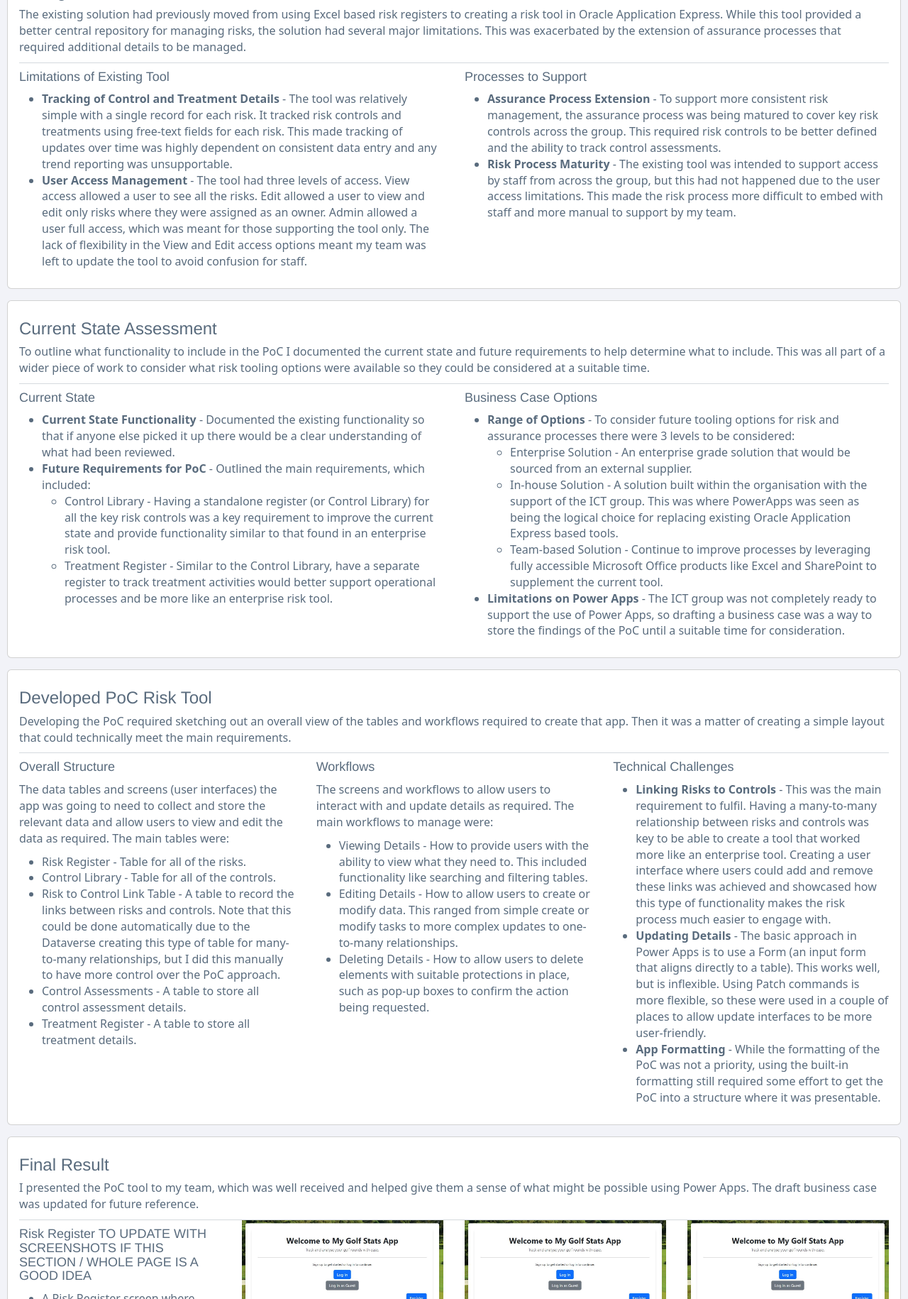
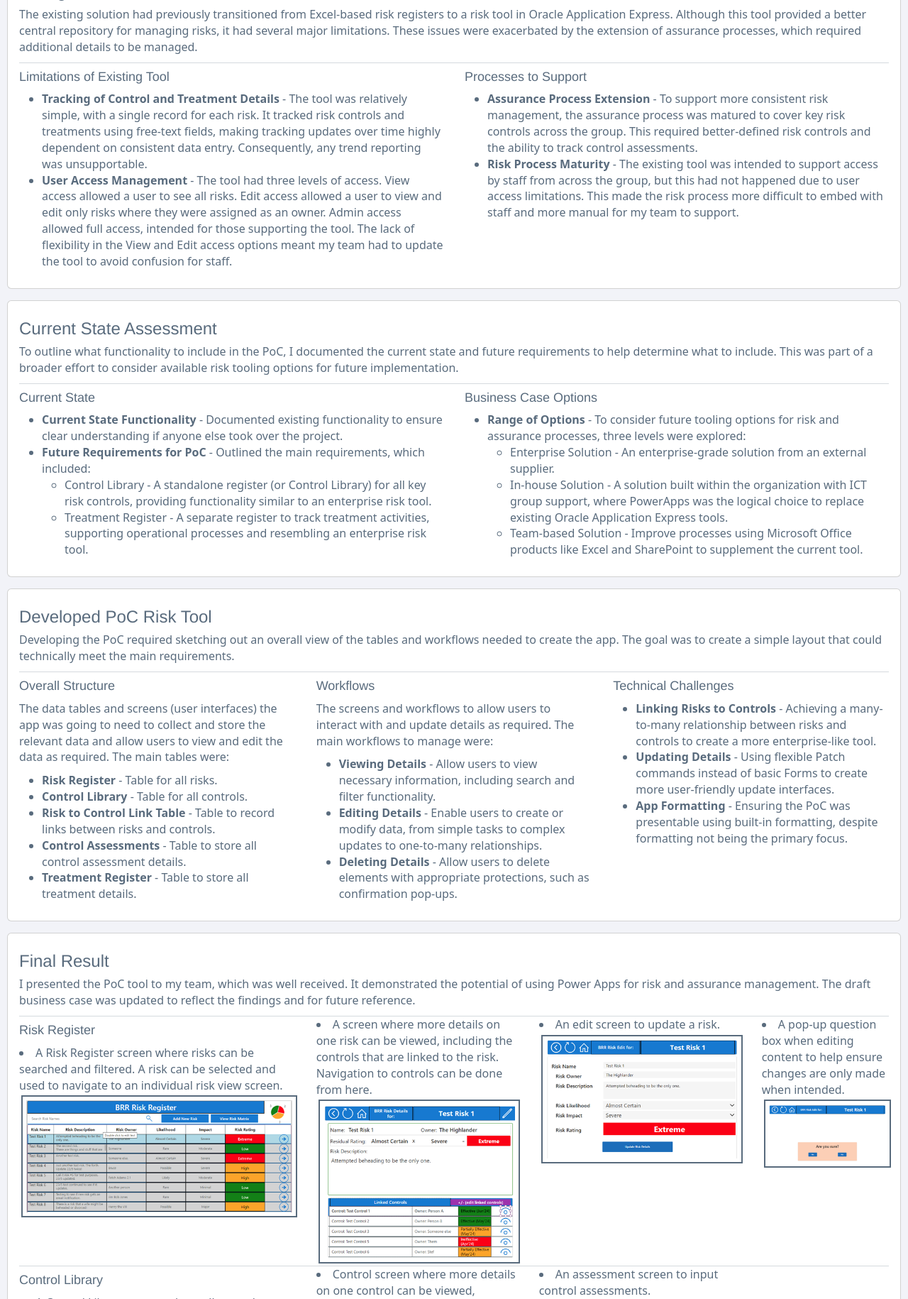
Before and after one commit to philipgjreid/pgjr-site, a Django app: page /portfolio_powerapps in a window 1280 px wide. Shown: the part 681-2511 px from the top of the page at 71% size. Run offline with Django 5.2, Linux system fonts and the light colour scheme.

Commit message:
Updates for Power Apps PoC page

```diff
--- a/mainapp/static/mainapp/css/styles.css
+++ b/mainapp/static/mainapp/css/styles.css
@@ -3193,3 +3193,9 @@ a.list-group-item-danger.active:focus {
     height: 18px; /* Maintains the aspect ratio */
     margin-bottom: .8em;
 }
+
+.img-border {
+    border: 2px solid #596b7d; /* Adjust border width and color as needed */
+    padding: 5px; /* Optional padding within the border */
+    margin: 3px;
+}
--- a/resumeapp/templates/resumeapp/portfolio-powerapps.html
+++ b/resumeapp/templates/resumeapp/portfolio-powerapps.html
@@ -23,6 +23,20 @@
     color: #596b7d; /* Custom color for bullet points */
 }
 
+.img-border {
+    border: 2px solid #596b7d; /* Adjust border width and color as needed */
+    padding: 5px; /* Optional padding within the border */
+    margin: 3px;
+}
+
+.icon-size-powerapps-sm {
+    width: auto; /* Adjust to your preferred width */
+    padding-left: 0px;
+    padding-right: 0px;
+    height: 18px; /* Maintains the aspect ratio */
+    margin-bottom: .4em;
+}
+
 </style>
 
 
@@ -38,7 +52,7 @@
 <div class="col-12 mb-3">
   <div class="card">
     <div class="card-body">
-      <p class="card-text">While I was working at the Ministry of Justice (circa 2024) as a risk consultant, I developed a proof-of-concept app for risk and assurance management using Power Apps. The existing risk tool had been created to move away from using Excel based risk registers, but still had several limitations and missing functionality. My aim was to show what could be done using Power Apps as a potential future tooling option.</p>
+      <p class="card-text">While working at the Ministry of Justice in 2024 as a risk consultant, I developed a proof-of-concept (PoC) app for risk and assurance management using Power Apps. The existing risk tool had moved away from Excel-based risk registers but still faced several limitations and lacked essential functionality. My aim was to demonstrate the potential capabilities of Power Apps as a future tooling option.</p>
       <hr>
       <div class="row">
         <div class="col-lg-8">
@@ -46,7 +60,7 @@
           <ul>
             <li><strong>Current State Assessment</strong> - Assessed the current state and documented future state requirements as a baseline for creating the PoC app
             </li>
-            <li><strong>Developed PoC Risk Tool</strong> Developed an app to showcase the potential functionality that could be built using Power Apps
+            <li><strong>Developed PoC Risk Tool</strong> - Created an app to showcase the potential functionality that could be built using Power Apps
             </li>
             <li><strong>Business Case for Risk Tool</strong> - Presented the PoC app to my team and incorporated the option into a draft business case
             </li>
@@ -56,7 +70,7 @@
           <h3>Skills Used</h3>
           <ul>
             <li>
-              <img src="{% static 'resumeapp/assets/img/PowerApps_scalable.svg' %}" alt="Power Apps Logo" class="icon-size-powerapps"> <strong>Power Apps</strong> - App development with DAX and Power Fx
+              <img src="{% static 'resumeapp/assets/img/PowerApps_scalable.svg' %}" alt="Power Apps Logo" class="icon-size-powerapps-sm"> <strong>Power Apps</strong> - App development with DAX and Power Fx
             </li>
             <li class="dev-icons">
               <i class="fas fa-database"></i> <strong>Databases</strong> - Database structure creation in Dataverse
@@ -82,22 +96,22 @@
       <div class="d-flex align-items-center">
         <h3 class="card-title">Background</h3>
       </div>
-        <p class="card-text">The existing solution had previously moved from using Excel based risk registers to creating a risk tool in Oracle Application Express. While this tool provided a better central repository for managing risks, the solution had several major limitations. This was exacerbated by the extension of assurance processes that required additional details to be managed.
+        <p class="card-text">The existing solution had previously transitioned from Excel-based risk registers to a risk tool in Oracle Application Express. Although this tool provided a better central repository for managing risks, it had several major limitations. These issues were exacerbated by the extension of assurance processes, which required additional details to be managed.
         </p>
       <hr>
       <div class="row">
         <div class="col-lg-6">
           <h4>Limitations of Existing Tool</h4>
           <ul>
-              <li><strong>Tracking of Control and Treatment Details</strong> - The tool was relatively simple with a single record for each risk. It tracked risk controls and treatments using free-text fields for each risk. This made tracking of updates over time was highly dependent on consistent data entry and any trend reporting was unsupportable.</li>
-              <li><strong>User Access Management</strong> - The tool had three levels of access. View access allowed a user to see all the risks. Edit allowed a user to view and edit only risks where they were assigned as an owner. Admin allowed a user full access, which was meant for those supporting the tool only. The lack of flexibility in the View and Edit access options meant my team was left to update the tool to avoid confusion for staff.</li>
+              <li><strong>Tracking of Control and Treatment Details</strong> - The tool was relatively simple, with a single record for each risk. It tracked risk controls and treatments using free-text fields, making tracking updates over time highly dependent on consistent data entry. Consequently, any trend reporting was unsupportable.</li>
+              <li><strong>User Access Management</strong> - The tool had three levels of access. View access allowed a user to see all risks. Edit access allowed a user to view and edit only risks where they were assigned as an owner. Admin access allowed full access, intended for those supporting the tool. The lack of flexibility in the View and Edit access options meant my team had to update the tool to avoid confusion for staff.</li>
           </ul>
         </div>
         <div class="col-lg-6">
           <h4>Processes to Support</h4>
           <ul>
-              <li><strong>Assurance Process Extension</strong> - To support more consistent risk management, the assurance process was being matured to cover key risk controls across the group. This required risk controls to be better defined and the ability to track control assessments.</li>
-              <li><strong>Risk Process Maturity</strong> - The existing tool was intended to support access by staff from across the group, but this had not happened due to the user access limitations. This made the risk process more difficult to embed with staff and more manual to support by my team.</li>
+              <li><strong>Assurance Process Extension</strong> - To support more consistent risk management, the assurance process was matured to cover key risk controls across the group. This required better-defined risk controls and the ability to track control assessments.</li>
+              <li><strong>Risk Process Maturity</strong> - The existing tool was intended to support access by staff from across the group, but this had not happened due to user access limitations. This made the risk process more difficult to embed with staff and more manual for my team to support.</li>
           </ul>
         </div>
       </div>
@@ -113,17 +127,17 @@
       <div class="d-flex align-items-center">
         <h3 class="card-title">Current State Assessment</h3>
       </div>
-      <p class="card-text">To outline what functionality to include in the PoC I documented the current state and future requirements to help determine what to include. This was all part of a wider piece of work to consider what risk tooling options were available so they could be considered at a suitable time.</p>
+      <p class="card-text">To outline what functionality to include in the PoC, I documented the current state and future requirements to help determine what to include. This was part of a broader effort to consider available risk tooling options for future implementation.</p>
       <hr>
       <div class="row">
         <div class="col-lg-6">
           <h4>Current State</h4>
           <ul>
-            <li><strong>Current State Functionality</strong> - Documented the existing functionality so that if anyone else picked it up there would be a clear understanding of what had been reviewed.</li>
+            <li><strong>Current State Functionality</strong> - Documented existing functionality to ensure clear understanding if anyone else took over the project.</li>
             <li><strong>Future Requirements for PoC</strong> - Outlined the main requirements, which included:
               <ul>
-                <li>Control Library - Having a standalone register (or Control Library) for all the key risk controls was a key requirement to improve the current state and provide functionality similar to that found in an enterprise risk tool.</li>
-                <li>Treatment Register - Similar to the Control Library, have a separate register to track treatment activities would better support operational processes and be more like an enterprise risk tool.</li>
+                <li>Control Library - A standalone register (or Control Library) for all key risk controls, providing functionality similar to an enterprise risk tool.</li>
+                <li>Treatment Register - A separate register to track treatment activities, supporting operational processes and resembling an enterprise risk tool.</li>
               </ul>
             </li>
           </ul>
@@ -131,13 +145,13 @@
         <div class="col-lg-6">
           <h4>Business Case Options</h4>
           <ul>
-              <li><strong>Range of Options</strong> - To consider future tooling options for risk and assurance processes there were 3 levels to be considered:
+              <li><strong>Range of Options</strong> - To consider future tooling options for risk and assurance processes, three levels were explored:
                 <ul>
-                  <li>Enterprise Solution - An enterprise grade solution that would be sourced from an external supplier.</li>
-                  <li>In-house Solution - A solution built within the organisation with the support of the ICT group. This was where PowerApps was seen as being the logical choice for replacing existing Oracle Application Express based tools.</li>
-                  <li>Team-based Solution - Continue to improve processes by leveraging fully accessible Microsoft Office products like Excel and SharePoint to supplement the current tool.</li>
+                  <li>Enterprise Solution - An enterprise-grade solution from an external supplier.</li>
+                  <li>In-house Solution - A solution built within the organization with ICT group support, where PowerApps was the logical choice to replace existing Oracle Application Express tools.</li>
+                  <li>Team-based Solution - Improve processes using Microsoft Office products like Excel and SharePoint to supplement the current tool.</li>
                 </ul> </li>
-              <li><strong>Limitations on Power Apps</strong> - The ICT group was not completely ready to support the use of Power Apps, so drafting a business case was a way to store the findings of the PoC until a suitable time for consideration.</li>
+              <!-- <li><strong>Limitations on Power Apps</strong> - The ICT group was not completely ready to support the use of Power Apps, so drafting a business case was a way to store the findings of the PoC until a suitable time for consideration.</li> -->
           </ul>
         </div>
       </div>
@@ -152,63 +166,39 @@
       <div class="d-flex align-items-center">
         <h3 class="card-title">Developed PoC Risk Tool</h3>
       </div>
-      <p class="card-text">Developing the PoC required sketching out an overall view of the tables and workflows required to create that app. Then it was a matter of creating a simple layout that could technically meet the main requirements.</p>
+      <p class="card-text">Developing the PoC required sketching out an overall view of the tables and workflows needed to create the app. The goal was to create a simple layout that could technically meet the main requirements.</p>
       <hr>
       <div class="row">
         <div class="col-lg-4">
           <h4>Overall Structure</h4>
           <p>The data tables and screens (user interfaces) the app was going to need to collect and store the relevant data and allow users to view and edit the data as required. The main tables were:</p>
             <ul>
-              <li>Risk Register - Table for all of the risks.</li>
-              <li>Control Library - Table for all of the controls.</li>
-              <li>Risk to Control Link Table - A table to record the links between risks and controls. Note that this could be done automatically due to the Dataverse creating this type of table for many-to-many relationships, but I did this manually to have more control over the PoC approach.</li>
-              <li>Control Assessments - A table to store all control assessment details.</li>
-              <li>Treatment Register - A table to store all treatment details.</li>
+              <li><strong>Risk Register</strong> - Table for all risks.</li>
+              <li><strong>Control Library</strong> - Table for all controls.</li>
+              <li><strong>Risk to Control Link Table</strong> - Table to record links between risks and controls.</li>
+              <li><strong>Control Assessments</strong> - Table to store all control assessment details.</li>
+              <li><strong>Treatment Register</strong> - Table to store all treatment details.</li>
             </ul>
         </div>
         <div class="col-lg-4">
           <h4>Workflows</h4>
           <p>The screens and workflows to allow users to interact with and update details as required. The main workflows to manage were:</p>
             <ul>
-              <li>Viewing Details - How to provide users with the ability to view what they need to. This included functionality like searching and filtering tables.</li>
-              <li>Editing Details - How to allow users to create or modify data. This ranged from simple create or modify tasks to more complex updates to one-to-many relationships.</li>
-              <li>Deleting Details - How to allow users to delete elements with suitable protections in place, such as pop-up boxes to confirm the action being requested.</li>
+              <li><strong>Viewing Details</strong> - Allow users to view necessary information, including search and filter functionality.</li>
+              <li><strong>Editing Details</strong> - Enable users to create or modify data, from simple tasks to complex updates to one-to-many relationships.</li>
+              <li><strong>Deleting Details</strong> - Allow users to delete elements with appropriate protections, such as confirmation pop-ups.</li>
             </ul>
         </div>
                 <div class="col-lg-4">
           <h4>Technical Challenges</h4>
           <ul>
-            <li><strong>Linking Risks to Controls</strong> - This was the main requirement to fulfil. Having a many-to-many relationship between risks and controls was key to be able to create a tool that worked more like an enterprise tool. Creating a user interface where users could add and remove these links was achieved and showcased how this type of functionality makes the risk process much easier to engage with.
-            <li><strong>Updating Details</strong> - The basic approach in Power Apps is to use a Form (an input form that aligns directly to a table). This works well, but is inflexible. Using Patch commands is more flexible, so these were used in a couple of places to allow update interfaces to be more user-friendly.</li>
+            <li><strong>Linking Risks to Controls</strong> - Achieving a many-to-many relationship between risks and controls to create a more enterprise-like tool.
+            <li><strong>Updating Details</strong> - Using flexible Patch commands instead of basic Forms to create more user-friendly update interfaces.</li>
             </li>
-            <li><strong>App Formatting</strong> - While the formatting of the PoC was not a priority, using the built-in formatting still required some effort to get the PoC into a structure where it was presentable.</li>
+            <li><strong>App Formatting</strong> - Ensuring the PoC was presentable using built-in formatting, despite formatting not being the primary focus.</li>
           </ul>
         </div>
       </div>
-
-     <!--  <div class="row">
-        <div class="col-lg-4">
-          <h4>Home Page</h4>
-          <ul>
-              <li>The concept of a home page got me looking around at overall themes for the site. I came across one that was fairly simple and suited the type of content I was trying to create. I incorporated this into my page by:
-                <ul>
-                  <li>Copying the example page HTML and CSS into my page.</li>
-                  <li>Working out the aspects of the example code that I wanted to keep in terms of functionality and theme.</li>
-                  <li>Created my own version of a home page using the techniques I found useful.</li>
-                </ul>
-              </li>
-          </ul>
-        </div>
-        <div class="col-lg-8">
-          <h4>General Techniques Used</h4>
-          <ul>
-              <li><strong>Pre-made Layouts</strong> - A helpful tip I got was to use HTML templates to help shortcut creating pages. There was a learning curve for how to use a mix of HTML, CSS and Bootstrap layout and formatting approaches and getting them to work together. While I did copy HTML / CSS from various places to some extent, I tried to manually adjust a lot of it to help learn how things work.</li>
-              <li><strong>AI Support</strong> - I leaned heavily on the likes of Copilot and ChatGPT throughout the entire process to find out how to do things, trouble shoot code, and generally work on the components to be able to build the overall site.</li>
-              <li><strong>Online Resources</strong> - I spent a lot of time watching instructional videos to learn the fundamentals of things like Django and GitHub and also to help with more specific techniques and approaches.</li>
-          </ul>
-        </div>
-      </div> -->
-
     </div>
   </div>
 </div>
@@ -220,56 +210,53 @@
       <div class="d-flex align-items-center">
         <h3 class="card-title">Final Result</h3>
       </div>
-      <p class="card-text">I presented the PoC tool to my team, which was well received and helped give them a sense of what might be possible using Power Apps. The draft business case was updated for future reference.</p>
+      <p class="card-text">I presented the PoC tool to my team, which was well received. It demonstrated the potential of using Power Apps for risk and assurance management. The draft business case was updated to reflect the findings and for future reference.</p>
 
       <hr>
       <div class="row">
-          <div class="col-lg-3">
-              <h4>Risk Register TO UPDATE WITH SCREENSHOTS IF THIS SECTION / WHOLE PAGE IS A GOOD IDEA</h4>
-              <ul>
-                  <li>A Risk Register screen where risks can be searched and filtered. A risk can be selected and used to navigate to an individual risk view screen.</li>
-                  <li>Risk screen where more details on one risk can be viewed, including the controls that are linked to the risk. Navigation to controls can be done from here.</li>
-                  <li>An edit screen to update a risk.</li>
-              </ul>
+          <div class="col-lg-4">
+            <h4>Risk Register</h4>
+              <li>A Risk Register screen where risks can be searched and filtered. A risk can be selected and used to navigate to an individual risk view screen.</li>
+              <img src="{% static 'resumeapp/assets/img/riskregister.png' %}" class="img-fluid img-border" alt="Risk Register Screen">
           </div>
           <div class="col-lg-3">
-              <img src="{% static 'roundapp/images/golfapploginpage.jpg' %}" class="img-fluid" alt="Golf App Login">
+            <li>A screen where more details on one risk can be viewed, including the controls that are linked to the risk. Navigation to controls can be done from here.</li>
+              <img src="{% static 'resumeapp/assets/img/riskdetail.png' %}" class="img-fluid img-border" alt="Risk Detail Screen">
           </div>
           <div class="col-lg-3">
-              <img src="{% static 'roundapp/images/golfapploginpage.jpg' %}" class="img-fluid" alt="Golf App Login">
+             <li>An edit screen to update a risk.</li>
+              <img src="{% static 'resumeapp/assets/img/riskedit.png' %}" class="img-fluid img-border" alt="Risk Edit Screen">
           </div>
-          <div class="col-lg-3">
-              <img src="{% static 'roundapp/images/golfapploginpage.jpg' %}" class="img-fluid" alt="Golf App Login">
+          <div class="col-lg-2">
+            <li>A pop-up question box when editing content to help ensure changes are only made when intended.</li>
+              <img src="{% static 'resumeapp/assets/img/riskpopup.png' %}" class="img-fluid img-border" alt="Risk Popup Box">
           </div>
       </div>
       <hr>
       <div class="row">
-          <div class="col-lg-3">
-              <h4>Control Library TO UPDATE WITH SCREENSHOTS IF THIS SECTION / WHOLE PAGE IS A GOOD IDEA</h4>
-              <ul>
-                  <li>A Control Library screen where all controls can be searched and filtered. A control can be selected and used to navigate to an individual control view screen.</li>
-                  <li>Control screen where more details on one control can be viewed, including assessment history, and an edit screen to update control details.</li>
-                  <li>An assessment screen to input control assessments.</li>
-              </ul>
+          <div class="col-lg-4">
+            <h4>Control Library</h4>
+              <li>A Control Library screen where all controls can be searched and filtered. A control can be selected and used to navigate to an individual control view screen.</li>
+              <img src="{% static 'resumeapp/assets/img/controllibrary.png' %}" class="img-fluid img-border" alt="Control Library Screen">
           </div>
           <div class="col-lg-3">
-              <img src="{% static 'roundapp/images/golfapploginpage.jpg' %}" class="img-fluid" alt="Golf App Login">
+            <li>Control screen where more details on one control can be viewed, including assessment history, and an edit screen to update control details.</li>
+              <img src="{% static 'resumeapp/assets/img/controldetail.png' %}" class="img-fluid img-border" alt="Control Detail Screen">
           </div>
           <div class="col-lg-3">
-              <img src="{% static 'roundapp/images/golfapploginpage.jpg' %}" class="img-fluid" alt="Golf App Login">
-          </div>
-          <div class="col-lg-3">
-              <img src="{% static 'roundapp/images/golfapploginpage.jpg' %}" class="img-fluid" alt="Golf App Login">
+            <li>An assessment screen to input control assessments.</li>
+              <img src="{% static 'resumeapp/assets/img/controledit.png' %}" class="img-fluid img-border" alt="Control Edit Screen">
           </div>
       </div>
       <hr>
-      <div class="row">
-          <div class="col-lg-6">
+      <div class="row align-items-center">
+          <div class="col-lg-3">
               <h4>Risk / Control Link Page</h4>
-              <p>This page was created in a rudamentary form to prove that this can be done. In a more developed version the links would updated using something like check boxes.</p>
+              <li>A page to allow controls to be linked and delinked from a risk. In a more developed version the formatting would be tidied up and the links would updated using something like check boxes.</li>
+              <img src="{% static 'resumeapp/assets/img/risklinks.png' %}" class="img-fluid img-border" alt="Risk / Control Link Screen">
           </div>
-          <div class="col-lg-6">
-              <img src="{% static 'roundapp/images/golfapploginpage.jpg' %}" class="img-fluid" alt="Golf App Stats">
+          <div class="col-lg-3">
+
           </div>
       </div>
 
```
Also changed, not shown: resumeapp/templates/resumeapp/portfolio.html (+26 -5 lines), resumeapp/static/resumeapp/assets/img/controldetail.png (added), resumeapp/static/resumeapp/assets/img/controledit.png (added), resumeapp/static/resumeapp/assets/img/controllibrary.png (added), resumeapp/static/resumeapp/assets/img/riskdetail.png (added), resumeapp/static/resumeapp/assets/img/riskedit.png (added), resumeapp/static/resumeapp/assets/img/risklinks.png (added), resumeapp/static/resumeapp/assets/img/riskpopup.png (added), resumeapp/static/resumeapp/assets/img/riskregister.png (added).
